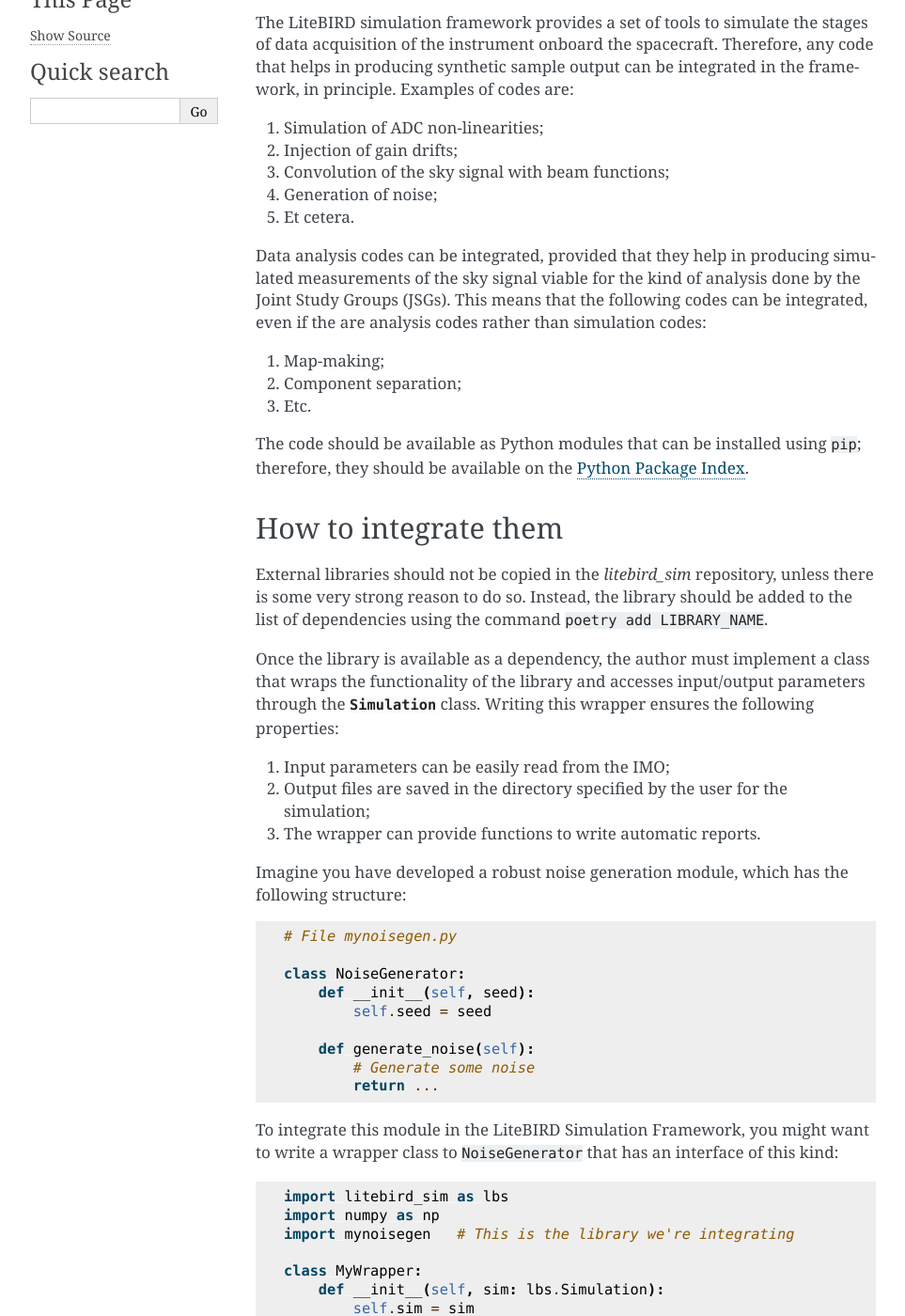
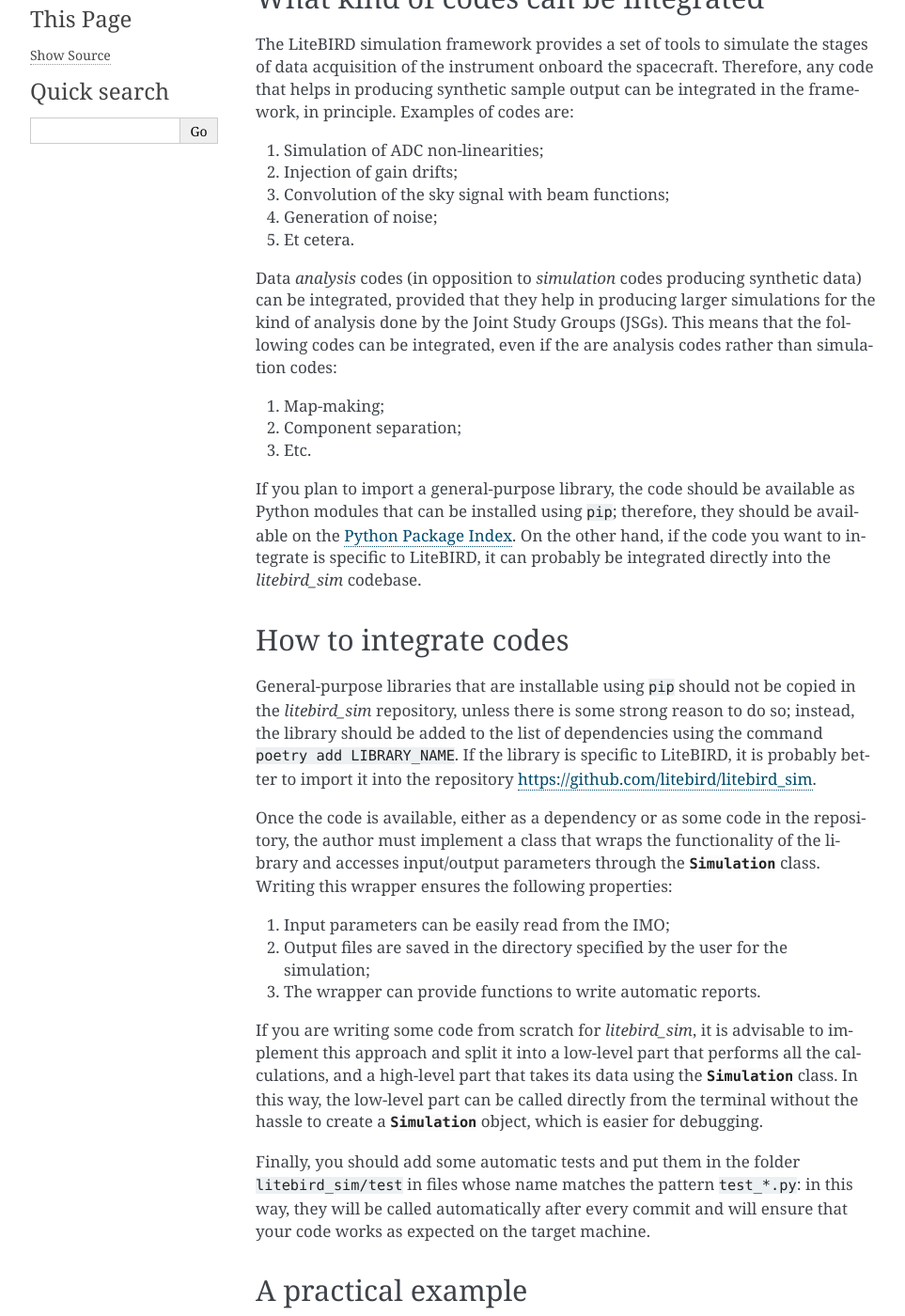
Before and after one commit to litebird/litebird_sim, a Sphinx documentation site: the page built from docs/source/integrating.rst, in a window 1280 px wide and 1400 px high, scrolled down 228 px. Shown: the whole window at 94% size, without its empty margins (148-1111 px from the left). Built offline with Sphinx 7.4.7, drawn with Linux system fonts in a browser that asks for light colours; some of the changed text lies outside the part shown.

Commit message:
Make the text more general

```diff
--- a/docs/source/integrating.rst
+++ b/docs/source/integrating.rst
@@ -2,7 +2,8 @@ Integrating existing codes
 ==========================
 
 In this section, we provide details about how to integrate existing
-codes in the LiteBIRD Simulation Framework.
+codes in the LiteBIRD Simulation Framework, be they general-purpose
+libraries or modules specifically developed for LiteBIRD.
 
 What kind of codes can be integrated
 ------------------------------------
@@ -19,40 +20,65 @@ Examples of codes are:
 4. Generation of noise;
 5. Et cetera.
 
-Data analysis codes can be integrated, provided that they help in
-producing simulated measurements of the sky signal viable for the kind
-of analysis done by the Joint Study Groups (JSGs). This means that the
-following codes can be integrated, even if the are analysis codes
-rather than simulation codes:
+Data *analysis* codes (in opposition to *simulation* codes producing
+synthetic data) can be integrated, provided that they help in
+producing larger simulations for the kind of analysis done by the
+Joint Study Groups (JSGs). This means that the following codes can be
+integrated, even if the are analysis codes rather than simulation
+codes:
 
 1. Map-making;
 2. Component separation;
 3. Etc.
 
-The code should be available as Python modules that can be installed
-using ``pip``; therefore, they should be available on the `Python
-Package Index <https://pypi.org/>`_.
+If you plan to import a general-purpose library, the code should be
+available as Python modules that can be installed using ``pip``;
+therefore, they should be available on the `Python Package Index
+<https://pypi.org/>`_. On the other hand, if the code you want to
+integrate is specific to LiteBIRD, it can probably be integrated
+directly into the `litebird_sim` codebase.
 
-How to integrate them
----------------------
+How to integrate codes
+----------------------
 
-External libraries should not be copied in the `litebird_sim`
-repository, unless there is some very strong reason to do so. Instead,
-the library should be added to the list of dependencies using the
-command ``poetry add LIBRARY_NAME``.
+General-purpose libraries that are installable using ``pip`` should
+not be copied in the `litebird_sim` repository, unless there is some
+strong reason to do so; instead, the library should be added to the
+list of dependencies using the command ``poetry add LIBRARY_NAME``. If
+the library is specific to LiteBIRD, it is probably better to import
+it into the repository https://github.com/litebird/litebird_sim.
 
-Once the library is available as a dependency, the author must
-implement a class that wraps the functionality of the library and
-accesses input/output parameters through the :class:`.Simulation`
-class. Writing this wrapper ensures the following properties:
+Once the code is available, either as a dependency or as some code in
+the repository, the author must implement a class that wraps the
+functionality of the library and accesses input/output parameters
+through the :class:`.Simulation` class. Writing this wrapper ensures
+the following properties:
 
 1. Input parameters can be easily read from the IMO;
 2. Output files are saved in the directory specified by the user for
    the simulation;
 3. The wrapper can provide functions to write automatic reports.
 
-Imagine you have developed a robust noise
-generation module, which has the following structure::
+If you are writing some code from scratch for `litebird_sim`, it is
+advisable to implement this approach and split it into a low-level
+part that performs all the calculations, and a high-level part that
+takes its data using the :class:`.Simulation` class. In this way, the
+low-level part can be called directly from the terminal without the
+hassle to create a :class:`.Simulation` object, which is easier for
+debugging.
+
+Finally, you should add some automatic tests and put them in the
+folder ``litebird_sim/test`` in files whose name matches the pattern
+``test_*.py``: in this way, they will be called automatically after
+every commit and will ensure that your code works as expected on the
+target machine.
+
+
+A practical example
+-------------------
+
+Imagine you have developed a robust noise generation module, which has
+the following structure::
 
      # File mynoisegen.py
 
@@ -95,26 +121,26 @@ interface of this kind::
           The noise generator produced {num_of_points} points,
           with an average {avg} and a standard deviation {sd}.
           """,
-              num_of_points=len(noise),
-              avg=np.mean(noise),
-              sd=np.std(noise),
+              num_of_points=len(self.noise),
+              avg=np.mean(self.noise),
+              sd=np.std(self.noise),
           )
 
-          # Now use "noise" somehow!
+          # Now use "self.noise" somehow!
           ...
 
-The interface implements the following features, that were missing
-in the class ``NoiseGenerator``:
+The interface implements the following features, which were missing in
+the class ``NoiseGenerator``:
 
-- It loads the seed of the generator from the parameter file passed
-  by the user; the noise generator is likely to be used in a wider
-  pipeline, and this ensures that parameters to ``NoiseGenerator``
-  can be kept with any other input parameter. The TOML parameter
-  file could be the following:
+- It loads the seed of the generator from the parameter file passed by
+  the user; the noise generator is likely to be used in a wider
+  pipeline, and this ensures that parameters to ``NoiseGenerator`` can
+  be kept with any other input parameter. The TOML parameter file
+  could be the following:
 
   .. code-block:: text
 
-    [noise_generation]
+    [noise]
     seed = 6343
 
     [scanning_strategy]
@@ -123,18 +149,38 @@ in the class ``NoiseGenerator``:
     [map_maker]
     nside = 512
 
-  The code above accesses the field ``sim.parameters``, which is a Python
-  dictionary containing the parsed content of the TOML file; the call to
-  the standard `get` method ensures that a default value (1234) is used
-  if parameter ``seed`` is not found in the TOML file, but in the example
-  above it would retrieve the number ``6343``. Note that the wrapper
-  class does not need to deal with the other sections in the file
-  (``scanning_strategy``, ``map_maker``): they are handled by other
-  modules in the pipeline. See :ref:`parameter_files`.
+  The code above accesses the field ``sim.parameters``, which is a
+  Python dictionary containing the parsed content of the TOML file;
+  the call to the standard `get` method ensures that a default
+  value (1234) is used if parameter ``seed`` is not found in the TOML
+  file, but in the example above it would retrieve the number
+  ``6343``. Note that the wrapper class does not need to deal with the
+  other sections in the file (``scanning_strategy``, ``map_maker``):
+  they are handled by other modules in the pipeline. See
+  :ref:`parameter_files`.
 
 - It produces a section in the report output by the framework, which
   contains some statistics about the generated noise (number of
   samples, average, standard deviation). See :ref:`report-generation`.
+
+Finally, we must add some tests. If the ``NoiseGenerator`` class is
+expected to produce zero-mean output, then you might check that this
+is indeed the case::
+
+  # Save this in file litebird_sim/test/test_noise_generator.py
+
+  import numpy as np
+  import litebird_sim as lbs
+
+  def test_noise_generator():
+      sim = lbs.Simulation()
+      noisegen = MyWrapper(sim)
+      noisegen.run()
+
+      # Of course, in real-life codes you would implement a
+      # much more robust check here…
+      assert np.abs(np.mean(noisegen.noise)) < 1e-5
+
 
 Checklist
 ---------
@@ -181,10 +227,12 @@ codes in the LiteBIRD Simulation Framework:
    library <https://docs.python.org/3/library/logging.html>`_ in the
    Python standard library.
 
-5. If you are unsure about your python coding practices, the
-   `Google style guide
+5. If you are unsure about your python coding practices, the `Google
+   style guide
    <https://github.com/google/styleguide/blob/gh-pages/pyguide.md>`_
-   is a good resource. TL;DR. Then run a static analyzer on your code,
-   like `Flake8 <https://pypi.org/project/flake8>`_ (``poetry run flake8 path/to/my/file``).
-   See also our `CONTRIBUTING file
+   is a good resource. TLDR run a static analyzer on your code, like
+   `Flake8 <https://pypi.org/project/flake8>`_ (``poetry run flake8
+   path/to/my/file``). See also our `CONTRIBUTING file
    <https://github.com/litebird/litebird_sim/blob/master/CONTRIBUTING.md>`_
+
+6. Always implement some tests!
```
Also changed, not shown: other parts of docs/source/integrating.rst (+3 -3 lines), 12 other files.
